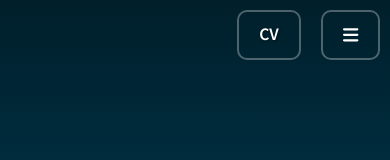
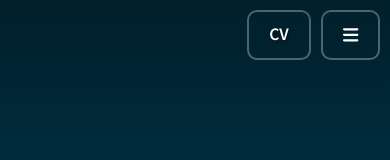
Before and after one commit to IlijaPopovic/mypage, a React (Create React App) app: page / in a window 390 px wide. Shown: the top 160 px of the page. Built offline with nearby package versions, Linux system fonts and the light colour scheme.

Commit message:
menu fix

```diff
--- a/src/elements/App2D.css
+++ b/src/elements/App2D.css
@@ -230,6 +230,11 @@ img {
   padding: 10px 20px;
   margin: 10px;
   font-size: 0.8em;
+  /* background-color: rgba(0, 31, 43, 0.8); */
+}
+
+.cv {
+  margin-right: 0;
 }
 
 .menuPopUp {
@@ -576,6 +581,9 @@ img {
 }
 
 @media screen and (max-width: 768px) {
+  .header {
+    position: absolute;
+  }
   .inner {
     width: 100%;
     padding: 5px 20px;
--- a/src/elements/Menu.js
+++ b/src/elements/Menu.js
@@ -41,7 +41,7 @@ const Menu = (props) => {
         <nav>
           <a
             href="https://drive.google.com/file/d/12plz892X6Lauziwtk4fv82YQfjwcXBh-/view?usp=sharing"
-            className="menu"
+            className="menu cv"
             target="_blank"
             rel="noopener noreferrer"
           >
```
